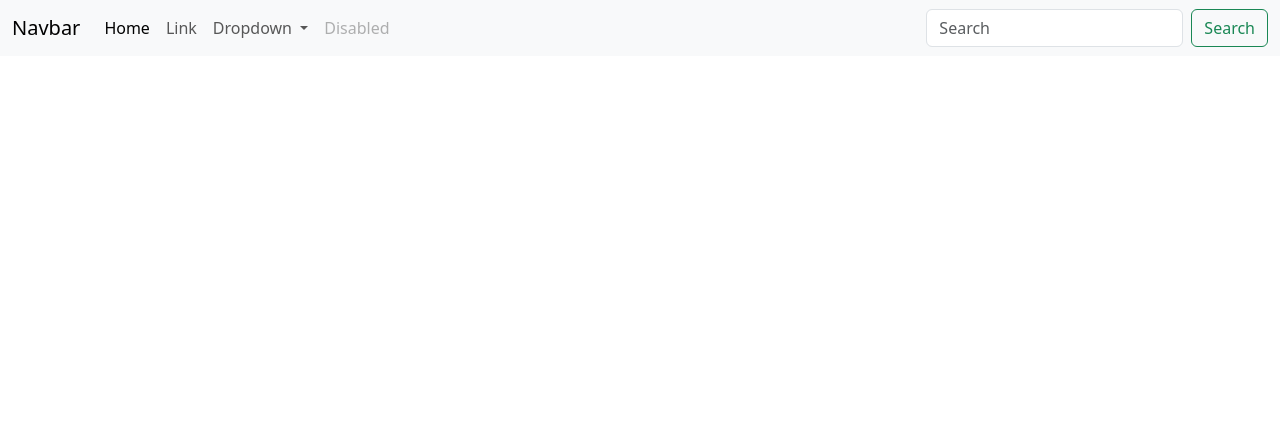
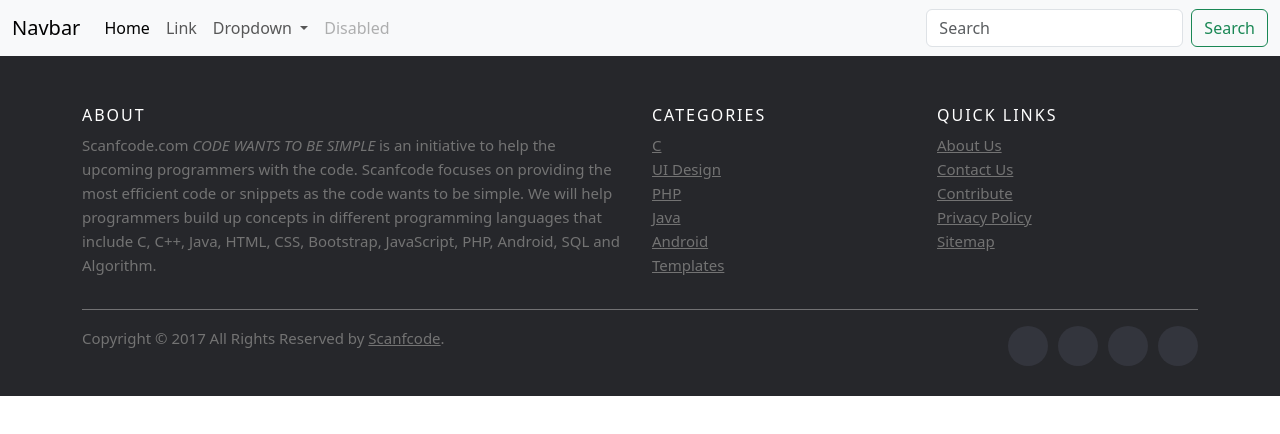
Before and after one commit to Sevdeedd/git, a plain HTML site: page index.html in a window 1280 px wide. Drawn offline with nearby package versions, Linux system fonts and the light colour scheme.

Commit message:
footer oluşturuldu

```diff
--- a/assets/css/style.css
+++ b/assets/css/style.css
@@ -0,0 +1,166 @@
+
+
+/* footer  */
+.site-footer
+{
+  background-color:#26272b;
+  padding:45px 0 20px;
+  font-size:15px;
+  line-height:24px;
+  color:#737373;
+}
+.site-footer hr
+{
+  border-top-color:#bbb;
+  opacity:0.5
+}
+.site-footer hr.small
+{
+  margin:20px 0
+}
+.site-footer h6
+{
+  color:#fff;
+  font-size:16px;
+  text-transform:uppercase;
+  margin-top:5px;
+  letter-spacing:2px
+}
+.site-footer a
+{
+  color:#737373;
+}
+.site-footer a:hover
+{
+  color:#3366cc;
+  text-decoration:none;
+}
+.footer-links
+{
+  padding-left:0;
+  list-style:none
+}
+.footer-links li
+{
+  display:block
+}
+.footer-links a
+{
+  color:#737373
+}
+.footer-links a:active,.footer-links a:focus,.footer-links a:hover
+{
+  color:#3366cc;
+  text-decoration:none;
+}
+.footer-links.inline li
+{
+  display:inline-block
+}
+.site-footer .social-icons
+{
+  text-align:right
+}
+.site-footer .social-icons a
+{
+  width:40px;
+  height:40px;
+  line-height:40px;
+  margin-left:6px;
+  margin-right:0;
+  border-radius:100%;
+  background-color:#33353d
+}
+.copyright-text
+{
+  margin:0
+}
+@media (max-width:991px)
+{
+  .site-footer [class^=col-]
+  {
+    margin-bottom:30px
+  }
+}
+@media (max-width:767px)
+{
+  .site-footer
+  {
+    padding-bottom:0
+  }
+  .site-footer .copyright-text,.site-footer .social-icons
+  {
+    text-align:center
+  }
+}
+.social-icons
+{
+  padding-left:0;
+  margin-bottom:0;
+  list-style:none
+}
+.social-icons li
+{
+  display:inline-block;
+  margin-bottom:4px
+}
+.social-icons li.title
+{
+  margin-right:15px;
+  text-transform:uppercase;
+  color:#96a2b2;
+  font-weight:700;
+  font-size:13px
+}
+.social-icons a{
+  background-color:#eceeef;
+  color:#818a91;
+  font-size:16px;
+  display:inline-block;
+  line-height:44px;
+  width:44px;
+  height:44px;
+  text-align:center;
+  margin-right:8px;
+  border-radius:100%;
+  -webkit-transition:all .2s linear;
+  -o-transition:all .2s linear;
+  transition:all .2s linear
+}
+.social-icons a:active,.social-icons a:focus,.social-icons a:hover
+{
+  color:#fff;
+  background-color:#29aafe
+}
+.social-icons.size-sm a
+{
+  line-height:34px;
+  height:34px;
+  width:34px;
+  font-size:14px
+}
+.social-icons a.facebook:hover
+{
+  background-color:#3b5998
+}
+.social-icons a.twitter:hover
+{
+  background-color:#00aced
+}
+.social-icons a.linkedin:hover
+{
+  background-color:#007bb6
+}
+.social-icons a.dribbble:hover
+{
+  background-color:#ea4c89
+}
+@media (max-width:767px)
+{
+  .social-icons li.title
+  {
+    display:block;
+    margin-right:0;
+    font-weight:600
+  }
+}
--- a/index.html
+++ b/index.html
@@ -4,8 +4,9 @@
     <meta charset="utf-8">
     <meta name="viewport" content="width=device-width, initial-scale=1">
     <title>Bootstrap demo</title>
+    <link rel="stylesheet" href="assets/css/style.css">
     <link href="https://cdn.jsdelivr.net/npm/bootstrap@5.3.3/dist/css/bootstrap.min.css" rel="stylesheet" integrity="sha384-QWTKZyjpPEjISv5WaRU9OFeRpok6YctnYmDr5pNlyT2bRjXh0JMhjY6hW+ALEwIH" crossorigin="anonymous">
-  </head>
+</head>
   <body>
     <nav class="navbar navbar-expand-lg bg-body-tertiary">
         <div class="container-fluid">
@@ -45,6 +46,61 @@
       </nav>
 
 
+        <!-- Site footer -->
+    <footer class="site-footer">
+        <div class="container">
+          <div class="row">
+            <div class="col-sm-12 col-md-6">
+              <h6>About</h6>
+              <p class="text-justify">Scanfcode.com <i>CODE WANTS TO BE SIMPLE </i> is an initiative  to help the upcoming programmers with the code. Scanfcode focuses on providing the most efficient code or snippets as the code wants to be simple. We will help programmers build up concepts in different programming languages that include C, C++, Java, HTML, CSS, Bootstrap, JavaScript, PHP, Android, SQL and Algorithm.</p>
+            </div>
+
+            <div class="col-xs-6 col-md-3">
+              <h6>Categories</h6>
+              <ul class="footer-links">
+                <li><a href="http://scanfcode.com/category/c-language/">C</a></li>
+                <li><a href="http://scanfcode.com/category/front-end-development/">UI Design</a></li>
+                <li><a href="http://scanfcode.com/category/back-end-development/">PHP</a></li>
+                <li><a href="http://scanfcode.com/category/java-programming-language/">Java</a></li>
+                <li><a href="http://scanfcode.com/category/android/">Android</a></li>
+                <li><a href="http://scanfcode.com/category/templates/">Templates</a></li>
+              </ul>
+            </div>
+
+            <div class="col-xs-6 col-md-3">
+              <h6>Quick Links</h6>
+              <ul class="footer-links">
+                <li><a href="http://scanfcode.com/about/">About Us</a></li>
+                <li><a href="http://scanfcode.com/contact/">Contact Us</a></li>
+                <li><a href="http://scanfcode.com/contribute-at-scanfcode/">Contribute</a></li>
+                <li><a href="http://scanfcode.com/privacy-policy/">Privacy Policy</a></li>
+                <li><a href="http://scanfcode.com/sitemap/">Sitemap</a></li>
+              </ul>
+            </div>
+          </div>
+          <hr>
+        </div>
+        <div class="container">
+          <div class="row">
+            <div class="col-md-8 col-sm-6 col-xs-12">
+              <p class="copyright-text">Copyright &copy; 2017 All Rights Reserved by
+           <a href="#">Scanfcode</a>.
+              </p>
+            </div>
+
+            <div class="col-md-4 col-sm-6 col-xs-12">
+              <ul class="social-icons">
+                <li><a class="facebook" href="#"><i class="fa fa-facebook"></i></a></li>
+                <li><a class="twitter" href="#"><i class="fa fa-twitter"></i></a></li>
+                <li><a class="dribbble" href="#"><i class="fa fa-dribbble"></i></a></li>
+                <li><a class="linkedin" href="#"><i class="fa fa-linkedin"></i></a></li>
+              </ul>
+            </div>
+          </div>
+        </div>
+  </footer>
+
+
 
     <script src="https://cdn.jsdelivr.net/npm/bootstrap@5.3.3/dist/js/bootstrap.bundle.min.js" integrity="sha384-YvpcrYf0tY3lHB60NNkmXc5s9fDVZLESaAA55NDzOxhy9GkcIdslK1eN7N6jIeHz" crossorigin="anonymous"></script>
   </body>
```
